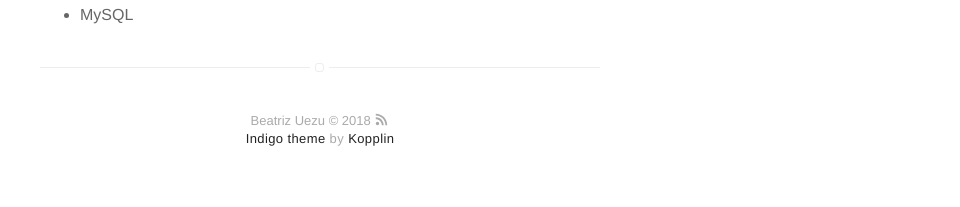
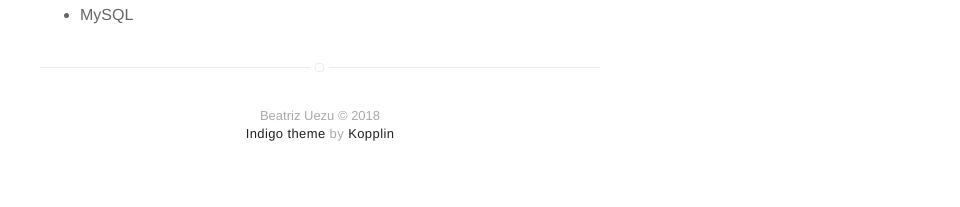
Before and after one commit to beatrizuezu/beatrizuezu.github.io, a Jekyll site: the page built from about.md, in a window 1280 px wide. Shown: the part 845-1052 px from the top of the page, without its empty margins (320-1280 px from the left). Built offline with Jekyll 4.4.1, drawn with Linux system fonts in a browser that asks for light colours.

Commit message:
remove feed xml from footer

```diff
--- a/_includes/footer.html
+++ b/_includes/footer.html
@@ -1,6 +1,5 @@
 <footer class="footer-main">
-    {{ site.name }} © {{ site.time | date: '%Y' }} <a class="link" href="{{ site.url }}/feed.xml" target="_blank"><svg class="icon icon-rss"><use xlink:href="#icon-rss"></use></svg></a>
-
+    {{ site.name }} © {{ site.time | date: '%Y' }}
     <p class="extra">
         <a class="link" href="https://github.com/sergiokopplin/indigo">Indigo theme</a> by <a class="link" href="https://github.com/sergiokopplin/indigo">Kopplin</a>
     </p>
```
